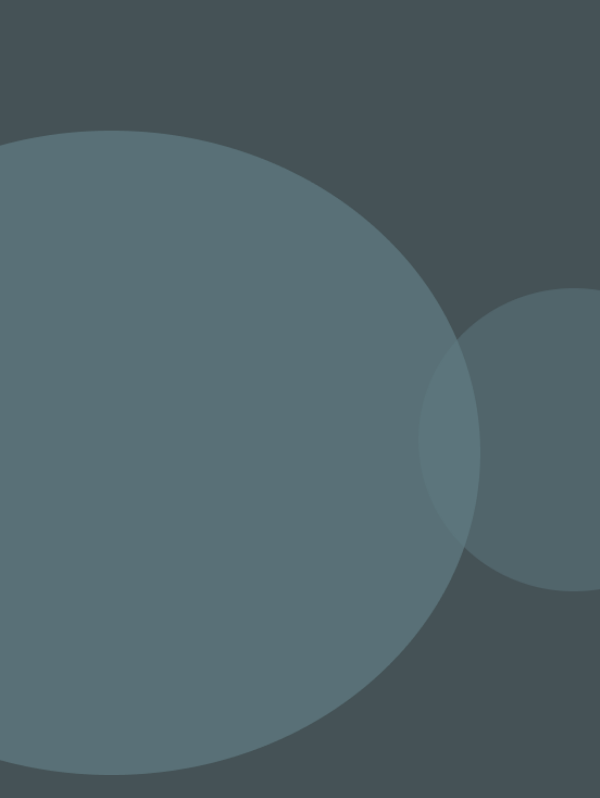
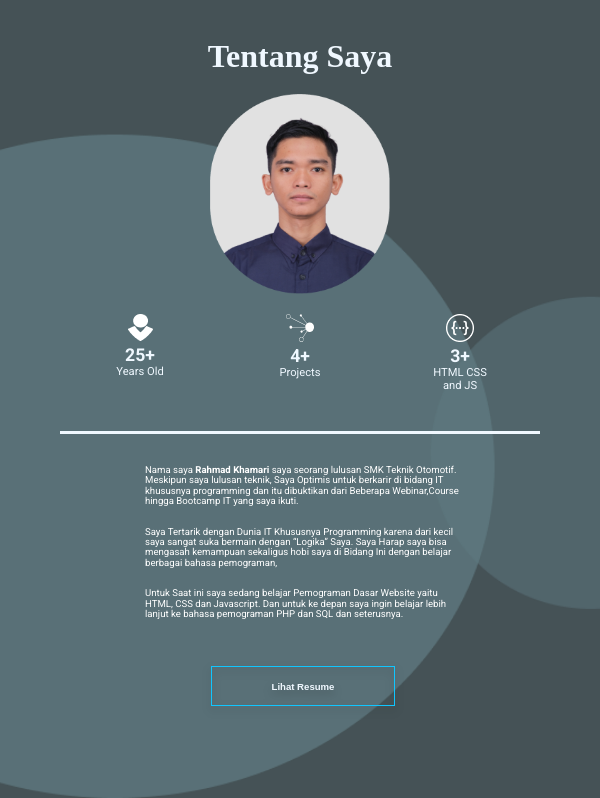
Before and after one commit to rakhagi/personalPorto, a plain HTML site: page Desktop/My Porto/index.html in a window 600 px wide. Shown: the part 802-1600 px from the top of the page. Before the commit the page ends 1577 px from the top, so only its background shows below. Drawn offline with Linux system fonts and the light colour scheme; a web font is replaced by a local one.

Commit message:
fixing responsive web design

```diff
--- a/Desktop/My Porto/index.html
+++ b/Desktop/My Porto/index.html
@@ -5,7 +5,7 @@
     <meta http-equiv="X-UA-Compatible" content="IE=edge" />
     <meta name="viewport" content="width=device-width, initial-scale=1.0" />
     <link rel="stylesheet" href="porto.css" />
-    <link rel="stylesheet" href="mquery.css">
+    <link rel="stylesheet" href="mquery.css" />
     <script src="script.js"></script>
 
     <!-- GOOGLE FONTS -->
@@ -22,7 +22,9 @@
     <nav class="navbar">
       <div class="navbrand">RK.</div>
       <div class="hamburgermenu">
-        <a href="javascript:void(0);" class="icon" onclick="myFunction()"><img src="img/lang/hamburger.png" alt=""></a>
+        <a href="javascript:void(0);" class="icon" onclick="myFunction()"
+          ><img src="img/lang/hamburger.png" alt=""
+        /></a>
       </div>
       <div id="navigation">
         <ul>
@@ -31,8 +33,14 @@
           <a class="navlink" href="#"><li>Project</li></a>
           <a class="navlink" href="#"><li>Kontak</li></a>
         </ul>
+
         <div class="lang">
-          <img src="img/lang/id.png" alt="ID" width="22" style="border-radius: 2px;" />
+          <img
+            src="img/lang/id.png"
+            alt="ID"
+            width="22"
+            style="border-radius: 2px"
+          />
           <img
             src="img/lang/lang.png"
             alt="icon"
@@ -55,7 +63,7 @@
           <span class="fwb">Pemograman web</span>, Disamping itu saya juga
           senang Berkegiatan di Alam Bebas.
         </p>
-        <div class="medsos" style="margin-top: 25%">
+        <div class="medsos" style="margin-top: 10vmax">
           <a href="#"><img class="icon" src="img/wa.jpg" /></a>
           <a href="#"><img class="icon" src="img/tele.jpg" /></a>
           <a href="#"><img class="icon" src="img/in.jpg" /></a>
@@ -66,9 +74,10 @@
       </div>
     </section>
 
- <section id="aboutMe">  <!-- TENTANG SAYA SECTION --> <!--
+    <section id="aboutMe">
+      <!-- TENTANG SAYA SECTION -->
       <h2 class="ttgsaya">Tentang Saya</h2>
-      <div class="wrapper-foto">
+      <div class="wrapper">
         <img class="pfoto" src="img/pasfoto.png" alt="" width="240px" />
         <div class="ico-wrap">
           <div class="ico">
@@ -90,33 +99,31 @@
             </h6>
           </div>
         </div>
-      </div>
         <div class="vert-spacer"></div>
         <div class="content-wrap">
-        <p style="margin-left: 20px;margin-top:3px;line-height:1.4vw">
-          nama saya <span class="fwb">Rahmad Khamari</span> saya seorang lulusan SMK Teknik Otomotif.
-          Meskipun saya lulusan teknik, Saya Optimis untuk berkarir di bidang IT
-          khususnya programming dan itu dibuktikan dari Beberapa Webinar,Course
-          hingga Bootcamp IT yang saya ikuti.
+          <p class="contentvmax">
+            Nama saya <span class="fwb">Rahmad Khamari</span> saya seorang
+            lulusan SMK Teknik Otomotif. Meskipun saya lulusan teknik, Saya
+            Optimis untuk berkarir di bidang IT khususnya programming dan itu
+            dibuktikan dari Beberapa Webinar,Course hingga Bootcamp IT yang saya
+            ikuti.
           </p>
 
           <p class="content-abt">
-          Saya Tertarik dengan Dunia IT Khususnya Programming karena dari kecil
-          saya sangat suka bermain dengan “Logika” Saya. Saya Harap saya bisa
-          mengasah kemampuan sekaligus hobi saya di Bidang Ini dengan belajar
-          berbagai bahasa pemograman,
+            Saya Tertarik dengan Dunia IT Khususnya Programming karena dari
+            kecil saya sangat suka bermain dengan “Logika” Saya. Saya Harap saya
+            bisa mengasah kemampuan sekaligus hobi saya di Bidang Ini dengan
+            belajar berbagai bahasa pemograman,
           </p>
 
           <p class="content-abt">
             Untuk Saat ini saya sedang belajar Pemograman Dasar Website yaitu
-          HTML, CSS dan Javascript. Dan untuk ke depan saya ingin belajar lebih
-          lanjut ke bahasa pemograman PHP dan SQL dan seterusnya.
+            HTML, CSS dan Javascript. Dan untuk ke depan saya ingin belajar
+            lebih lanjut ke bahasa pemograman PHP dan SQL dan seterusnya.
           </p>
-        <button class="btn-res"> Lihat Resume</button>
+          <button class="btn-res">Lihat Resume</button>
         </div>
-    </section> -->
-   <section id="project-sect">   <!-- PROJECT SECTION -->
-
+      </div>
     </section>
   </body>
 </html>
--- a/Desktop/My Porto/mquery.css
+++ b/Desktop/My Porto/mquery.css
@@ -1,14 +1,103 @@
+@media screen and (max-width: 600px) {
+  #aboutMe {
+    height: 100vh;
+    padding: 0;
+    margin: 0;
+  }
+  .ttgsaya {
+    font-size: 4vmax;
+    top: 5%;
+    left: 0;
+    width: 100vw;
+    text-align: center;
+    height: 100px;
+    position: absolute;
+    /* border: yellow solid; */
+  }
+  .pfoto {
+    top: 12%;
+    margin-inline: auto;
+    position: relative;
+    /* border: solid red; */
+    width: 30vmax;
+    max-width: 180px;
+    height: 35vmax;
+    max-height: 200px;
+  }
+  .wrapper {
+    flex-direction: column;
+    padding: 0;
+    margin-inline: auto;
+  }
+  .ico-wrap {
+    display: flex;
+    width: 80vw;
+    margin-inline: auto;
+    /* border: solid red; */
+    top: 12%;
+  }
+  .ico {
+    margin-inline: 20px;
+    width: 7vmax;
+    margin-inline: auto;
+  }
+  .vert-spacer {
+    border-right-style: none;
+    border-top-style: solid;
+    top: 10%;
+  }
+
+  .content-wrap {
+    /* border: solid greenyellow; */
+    position: relative;
+    top: -12vmax;
+    width: 80vw;
+    max-width: 350px;
+    margin-inline: auto;
+  }
+  .content-abt {
+    line-height: 1.3vmax;
+  }
+  .contentvmax {
+    line-height: 1.3vmax;
+  }
+  .btn-res {
+    position: relative;
+    left: 11vw;
+    font-size: 1.2vmax;
+  }
+}
+
+@media screen and (min-width: 768px) {
+  .navbrand {
+    font-size: 3vmax;
+    margin-top: 8.5px;
+  }
+}
+
+@media screen and (min-width: 400px) {
+  .desc {
+    font-size: 1.6vmax;
+    margin-top: 9%;
+    width: 40vmax;
+  }
+  .icon {
+    width: 25px;
+    height: 25px;
+    margin-inline: 3px;
+    margin-top: -100px;
+  }
+}
 
 @media screen and (max-width: 768px) {
   .navbar {
     background: rgba(16, 41, 48, 0.2);
-
   }
   .hamburgermenu {
     display: block;
     margin: 20px;
   }
-    #navigation{
+  #navigation {
     width: 100%;
     display: none;
     flex-direction: column;
@@ -26,13 +115,11 @@
   #homesection {
     background-position: -450px;
   }
-
 }
 
 @media screen and (max-width: 400px) {
   #homesection {
     background-position: -780px;
-
   }
   .icon {
     width: 25px;
@@ -41,7 +128,7 @@
     margin-top: -100px;
   }
   .desc {
-        font-size: 1.3vmax;
+    font-size: 1.5vmax;
     margin-top: 20%;
   }
 }
--- a/Desktop/My Porto/porto.css
+++ b/Desktop/My Porto/porto.css
@@ -1,16 +1,17 @@
-*{
+* {
   padding: 0;
   margin: 0;
   /* background-color: #455256; */
   max-width: 100vw;
   z-index: 1;
-    /* border: solid red; */
+  /* border: solid red 0.1px; */
 }
-body{
+body {
   background-color: #455256;
 }
-h6,h5 {
-    color:aliceblue
+h6,
+h5 {
+  color: aliceblue;
 }
 .marg-2 {
   margin: 2px;
@@ -28,12 +29,12 @@ h6,h5 {
 }
 .navbrand {
   background-color: transparent;
-font-family: 'Eczar',Roboto;
+  font-family: "Eczar", Roboto;
   font-style: normal;
   font-weight: 800;
   font-size: 4vmax;
   line-height: 71px;
-color: #FFFFFF;
+  color: #ffffff;
   margin-left: 3%;
   cursor: pointer;
 }
@@ -51,21 +52,21 @@ cursor: pointer;
 .navlink:hover {
   background-color: #2ab0d8;
 }
-#navigation ul li{
+#navigation ul li {
   background-color: transparent;
   display: inline-block;
   margin-inline: 20px;
-    font-family: 'Eczar';
+  font-family: "Eczar";
   font-style: normal;
   font-weight: 500;
   font-size: 17px;
   line-height: 44px;
-color: #FFFFFF;
+  color: #ffffff;
 }
 
-
-.lang{                       /* Language Section */
-position: relative;
+.lang {
+  /* Language Section */
+  position:relative;
   display: flex;
   justify-content: space-around;
   align-items: center;
@@ -77,8 +78,8 @@ width: 50px;
   height: 25px;
   background: rgba(0, 0, 0, 0.2);
   border-radius: 5px;
+  cursor: pointer;
 }
-
 
 /* THE HOME SECTION */
 
@@ -90,7 +91,6 @@ border-radius: 5px;
   background-image: url(img/bghome.png);
   background-size: cover;
   background-repeat: no-repeat;
-
 }
 
 .raka {
@@ -99,16 +99,16 @@ border-radius: 5px;
   left: 5%;
   width: 80%;
 }
-.raka h6{
-    font-family: 'Roboto';
+.raka h6 {
+  font-family: "Roboto";
   font-style: normal;
   font-weight: 500;
   font-size: 1.4vmax;
   line-height: 4.5vmax;
   color: aliceblue;
 }
-.raka h1{
-    font-family: 'Eczar';
+.raka h1 {
+  font-family: "Eczar";
   font-style: normal;
   font-weight: 600;
   font-size: 4.2vmax;
@@ -116,15 +116,15 @@ line-height: 4.5vmax;
   margin-top: -1.2vmax;
   color: aliceblue;
 }
-.fwb{
-    font-weight: bold   ;
+.fwb {
+  font-weight: bold;
 }
 .desc {
   position: relative;
   z-index: 1;
   color: aliceblue;
   width: 32vmax;
-    font-family: 'Roboto';
+  font-family: "Roboto";
   font-style: normal;
   font-weight: 400;
   font-size: 1.2vmax;
@@ -133,11 +133,16 @@ left: 5%;
   top: 38%;
 }
 
-.icon{
+.icon {
   border-radius: 20px;
   width: 30px;
   height: 30px;
   margin: 6px;
+  transition: 0.5s;
+}
+
+.icon:hover {
+  transform: scale(1.4, 1.4);
 }
 
 /* TENTANG SAYA SECTION */
@@ -145,104 +150,115 @@ top: 38%;
 #aboutMe {
   /* border: solid red; */
   position: relative;
+  display: flex;
+  flex-direction: row;
   width: 100%;
-    height: 777px;
+  height: 80vmax;
   background-color: #455256;
   margin-top: 0%;
   background-image: url(img/aksen.png);
   background-repeat: no-repeat;
   background-size: cover;
 }
+.wrapper {
+  display: flex;
+  padding: 3vmax;
+}
+
 .ttgsaya {
   position: absolute;
-    top: 25vh;
-    left: 32vh;
-    font-family: 'Eczar';
+  top: 10%;
+  left: 10%;
+  font-family: "Eczar";
   font-style: normal;
   font-weight: 600;
-font-size: 8vh;
-line-height: 1vh;
+  font-size: 6vmax;
   color: aliceblue;
 }
-
-.wrapper-foto{
-    display: flex;
-position: absolute;
-top: 44vh;
+.pfoto {
+  width: 30vmax;
+  max-width: 300px;
+  height: 35vmax;
+  max-height: 350px;
+  margin-block: auto;
+  top: 5%;
+  position: relative;
 }
-.pfoto{
-    margin-inline: 10vh;
+.ico-wrap {
+  margin-block: auto;
+  height: 30vmax;
+  width: 9vmax;
+  position: relative;
+  top: 3.5vmax;
+  /* border: yellow   solid; */
 }
-.ico-wrap{
-
-    height: 240px;
-    margin-top: -8vh;
-}
-.ico{
-    margin-block: 7vh;
-    text-align: right;
+.ico {
+  margin-block: 20px;
+  text-align: center;
 }
 .ico h5 {
   font-weight: 800;
-    font-size: 1.2em;
-    font-family: 'Roboto';
+  font-size: 2.2vmax;
+  font-family: "Roboto";
   font-style: normal;
 }
 .ico h6 {
   font-weight: 500;
-    font-family: 'Roboto';
+  font-family: "Roboto";
   font-style: normal;
-    font-size: 0.8 em;
+  font-size: 1.4vmax;
 }
 
 .vert-spacer {
-    position: absolute;
-    height: 60vh;
-    border-right-style: solid ;
-    top: 36vh;
-    left: 34vw;
+  height: 40vmax;
+  max-height: 400px;
+  position: relative;
+  margin-block: auto;
+  top: 5.5%;
+  border-right-style: solid;
   color: aliceblue;
 }
+
 .content-wrap {
-position: absolute;
-top: 40vh;
-left: 37vw;
-    width: 44vw;
-    font-family: 'Roboto';
+  width: 40vmax;
+  font-family: "Roboto", Arial, Helvetica, sans-serif;
   font-style: normal;
   font-weight: 400;
-font-size: 1.1vw;
+  font-size: 1.2vmax;
   line-height: 23px;
-
-color: #FFFFFF;
+  color: #ffffff;
+  position: relative;
+  height: 30vmax;
+  max-height: 280px;
+  max-width: 500px;
+  margin-block: auto;
+  position: relative;
+  top: 1.4%;
+  /* border: solid red; */
+}
+.contentvmax {
+  margin-left: 20px;
+  margin-top: 3px;
+  line-height: 1.6vw;
 }
 .content-abt {
   margin: 20px;
-    line-height: 1.4vw;
+  line-height: 1.6vw;
 }
 .btn-res {
   filter: drop-shadow(0px 4px 4px rgba(0, 0, 0, 0.25));
   box-sizing: border-box;
-    width: 15vw;
+  width: 23vmax;
+  max-width: 300px;
+  height: 5vmax;
+  max-height: 50px;
   text-align: center;
   color: aliceblue;
-    margin-left:20px ;
+  margin-left: 20px;
   margin-top: 27px;
   font-size: 0.9vw;
   font-weight: 600;
   cursor: pointer;
-height: 7vh;
-border: 1px solid #10C6FF;
+  border: 1px solid #10c6ff;
   background-color: transparent;
 }
-
-
-/* PROJECT SECTION  */
-
-
-/* #project-sect {
-    background-color: #455256;
-    width: 100%;
-    height: 700px;
-
-} */
```
Lines whose indentation alone changed are shown as unchanged.
